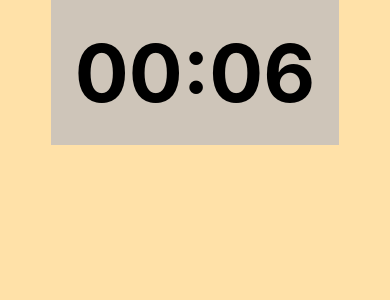
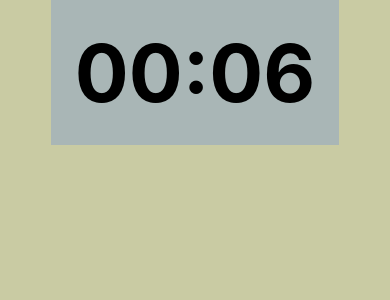
Before and after one commit to yann-embie/focus-time, a React Native app: screen / in a window 390 px wide. Shown: the top 300 px of the page. Built offline with nearby package versions, Linux system fonts and the light colour scheme.

Commit message:
fix: main

```diff
--- a/App.js
+++ b/App.js
@@ -1,40 +1,28 @@
-import React, { useState } from 'react';
-import {
-  Text,
-  View,
-  StyleSheet,
-  SafeAreaView,
-  Platform,
-  StatusBar,
-} from 'react-native';
-import Constants from 'expo-constants';
-import { colors } from './src/utils/colors';
-import { Focus } from './src/features/Focus';
-import {Timer} from "./src/features/timer"
+import React, { useState } from "react"
+import { StyleSheet, SafeAreaView, Platform, StatusBar } from "react-native"
+import { colors } from "./src/utils/colors"
+import { Focus } from "./src/features/focus"
+import { Timer } from "./src/features/timer"
 
 export default function App() {
-  const [currentSubject, setCurrentSubject] = useState(null);
+  const [currentSubject, setCurrentSubject] = useState(null)
 
-      // {currentSubject ? (
-      // ) : (
-      //   <Focus addSubject={setCurrentSubject} />
-      // )}
+  // {currentSubject ? (
+  // ) : (
+  //   <Focus addSubject={setCurrentSubject} />
+  // )}
   return (
     <SafeAreaView style={styles.container}>
-        <Timer
-          focusSubject={currentSubject}
-          onTimerEnd={() => {}}
-          clearSubject={() => {}}
-        />
+      <Timer focusSubject={currentSubject} onTimerEnd={() => {}} clearSubject={() => {}} />
     </SafeAreaView>
-  );
+  )
 }
 
 const styles = StyleSheet.create({
   container: {
     flex: 1,
-    paddingTop: Platform.OS === 'android' ? StatusBar.currentHeight : 0,
-    backgroundColor: colors.secondary,
+    paddingTop: Platform.OS === "android" ? StatusBar.currentHeight : 0,
+    backgroundColor: colors.primary,
   },
   text: { color: colors.toDefine2 },
-});
+})
--- a/src/components/RoundedButton.js
+++ /dev/null
@@ -1,29 +0,0 @@
-import React from 'react';
-import { TouchableOpacity, Text, StyleSheet } from 'react-native';
-import { colors } from '../utils/colors';
-
-export const RoundedButton = ({
-  style = {},
-  textStyle = {},
-  size = 125,
-  ...props
-}) => {
-  return (
-    <TouchableOpacity style={[styles(size).radius, style]} onPress={props.onPress}>
-      <Text style={[styles(size).text, textStyle]}>{props.title}</Text>
-    </TouchableOpacity>
-  );
-};
-
-const styles = (size) => ({
-    radius: {
-      borderRadius: size / 2,
-      width: size,
-      height: size,
-      alignItems: 'center',
-      justifyContent: "center",
-      borderColor: colors.white,
-      borderWidth: 2
-    },
-    text: { color: colors.white, fontSize: size / 3 },
-  });
--- /dev/null
+++ b/src/components/rounded-button.js
@@ -0,0 +1,24 @@
+import React from "react"
+import { TouchableOpacity, Text, StyleSheet } from "react-native"
+import { colors } from "../utils/colors"
+
+export const RoundedButton = ({ style = {}, textStyle = {}, size = 125, ...props }) => {
+  return (
+    <TouchableOpacity style={[styles(size).radius, style]} onPress={props.onPress}>
+      <Text style={[styles(size).text, textStyle]}>{props.title}</Text>
+    </TouchableOpacity>
+  )
+}
+
+const styles = size => ({
+  radius: {
+    borderRadius: size / 2,
+    width: size,
+    height: size,
+    alignItems: "center",
+    justifyContent: "center",
+    borderColor: colors.white,
+    borderWidth: 2,
+  },
+  text: { color: colors.white, fontSize: size / 3 },
+})
--- a/src/features/Focus.js
+++ b/src/features/Focus.js
@@ -1,12 +1,11 @@
-import React, { useState } from 'react';
-import { View, Text, StyleSheet } from 'react-native';
-import { TextInput } from 'react-native-paper';
-import { colors } from '../utils/colors';
-import { RoundedButton } from '../components/RoundedButton';
-import { spacing } from '../utils/sizes';
+import React, { useState } from "react"
+import { View, StyleSheet } from "react-native"
+import { TextInput } from "react-native-paper"
+import { RoundedButton } from "../components/rounded-button"
+import { spacing } from "../utils/sizes"
 
-export const Focus = ({addSubject}) => {
-  const [subject, setSubject] = useState(null);
+export const Focus = ({ addSubject }) => {
+  const [subject, setSubject] = useState(null)
 
   return (
     <View style={styles.container}>
@@ -17,23 +16,23 @@ export const Focus = ({addSubject}) => {
           style={styles.textInput}
         />
         <View style={styles.button}>
-          <RoundedButton title="+" size={50} onPress={()=> addSubject(subject)} />
+          <RoundedButton title="+" size={50} onPress={() => addSubject(subject)} />
         </View>
       </View>
     </View>
-  );
-};
+  )
+}
 
 const styles = StyleSheet.create({
   container: {
     flex: 1,
   },
   inputContainer: {
-    flexDirection: 'row',
-    alignItems: 'center',
+    flexDirection: "row",
+    alignItems: "center",
     padding: spacing.lg,
-    justifyContent: 'top',
+    justifyContent: "flex-start",
   },
-  button: { justifyContent: 'end' },
+  button: { justifyContent: "flex-end" },
   textInput: { flex: 1, marginRight: spacing.md },
-});
+})
--- a/src/utils/colors.ts
+++ b/src/utils/colors.ts
@@ -1,9 +1,8 @@
-
 // https://coolors.co/c9cba3-ffe1a8-e26d5c-723d46-472d30
 export const colors = {
-  primary: '#C9CBA3',
-  secondary: '#FFE1A8',
-  ternary: '#E26D5C',
-  toDefine: '723D46',
-  toDefine2: '#472D30',
-};
+  primary: "#C9CBA3",
+  secondary: "#FFE1A8",
+  ternary: "#E26D5C",
+  toDefine: "#723D46",
+  toDefine2: "#472D30",
+}
--- a/src/utils/sizes.ts
+++ b/src/utils/sizes.ts
@@ -1,4 +1,4 @@
-export const fontSizes = { sm: 8, md: 16, lg: 24, xl: 32, xxl: 40, xxxl: 80 };
+export const fontSizes = { sm: 8, md: 16, lg: 24, xl: 32, xxl: 40, xxxl: 80 }
 
 export const spacing = {
   sm: 8,
@@ -7,4 +7,4 @@ export const spacing = {
   xl: 32,
   xxl: 40,
   xxxl: 80,
-};
+}
--- /dev/null
+++ b/tsconfig.json
@@ -0,0 +1,4 @@
+{
+  "compilerOptions": {},
+  "extends": "expo/tsconfig.base"
+}
```
Also changed, not shown: package.json (+6 -2 lines), src/components/countdown.js (+32 -32 lines), src/features/timer.js (+8 -8 lines), 1 other file (tests, documents, lock files or other folders).
